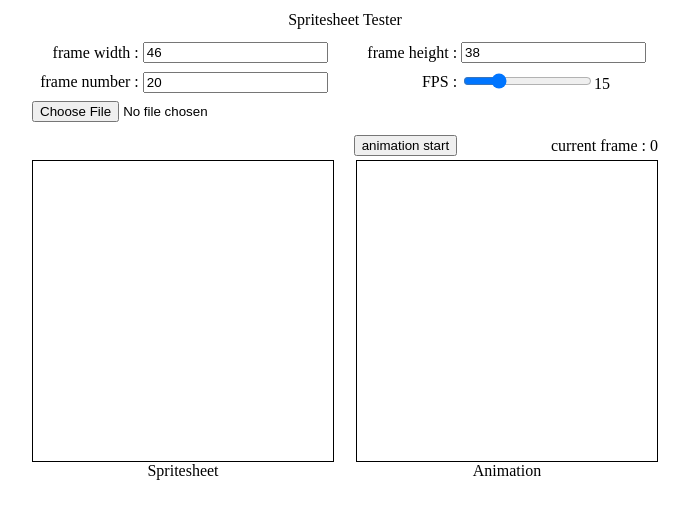
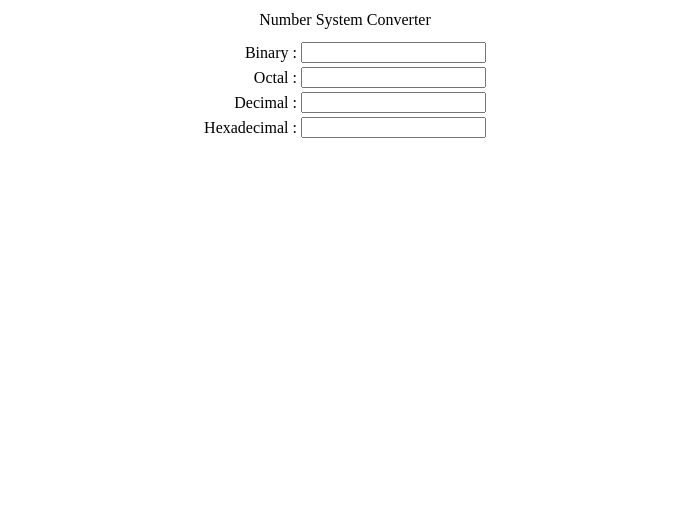
Before and after one commit to kcal2845/js_utils, a plain HTML site: page number_system_converter/index.html in a window 1280 px wide. Shown: the whole page, without its empty margins (295-984 px from the left). Drawn offline with Linux system fonts and the light colour scheme.

Commit message:
Update index.html

```diff
--- a/number_system_converter/index.html
+++ b/number_system_converter/index.html
@@ -1,44 +1,18 @@
+<!doctype html>
+<html>
+<head><title>Browser Language</title>
+<meta charset='utf-8'>
+</head>
+<body>
 <div>
-<form oninput='fpsvalue.value = fps.value'>
 <table align='center'>
-<tr><td align = 'center' colspan='4' style='padding-bottom:10px'>Spritesheet Tester</td></tr>
-<tr>
-  <td align = 'right' style='padding-bottom:5px'>frame width : </td>
-  <td align = 'left' style='padding-bottom:5px'><input type='text' id='frame_width' value='46'></td>
-  <td align = 'right' style='padding-bottom:5px'>frame height : </td>
-  <td align = 'left' style='padding-bottom:5px'><input type='text' id='frame_height' value='38'></td>
-</tr>
-<tr>
-  <td align = 'right' style='padding-bottom:5px'>frame number : </td>
-  <td align = 'left' style='padding-bottom:5px'><input type='text' id='frame_number' value='20'></td>
-  <td align = 'right' style='padding-bottom:5px'> FPS : </td>
-  <td align = 'left' style='padding-bottom:5px'><input type = 'range' id='fps' min=0 max=60 value = '15'><output id='fpsvalue'>15</output></td>
-</tr>
-<tr>
-  <td colspan = '4' align = 'left' style='padding-bottom:10px'>
-    <input type='file' id='getfile' accept='image/*'>
-  </td>
-</tr>
-<tr>
-<td colspan = '2' align = 'left'><output id = 'sizetext'></output></td>
-<td align = 'right'>
-  <input type='button' id='animationbutton' value = 'animation start'>
-</td>
-<td align = 'right'>
-  <output id='currentframetext'>current frame : 0</output>
-</td>
-</tr>
-<tr>
-  <td align = 'center' style='padding-right:10px' colspan='2'>
-    <canvas width = 300; height = 300; style='border:1px black solid;' id = 'canvas_spritesheet'></canvas><br>
-    Spritesheet
-  </td>
-  <td align = 'center' style='padding-left:10px' colspan='2'>
-    <canvas width = 300; height = 300; style='border:1px black solid;' id = 'canvas_animation'></canvas><br>
-    Animation
-  </td>
-</tr>
+<tr><td align='center' colspan='2' style='padding-bottom:10px'>Number System Converter</td></tr>
+<tr><td align='right'>Binary :</td><td align='center'><input type='text' id='input_binary' value='' style="text-align: right;"></td></tr>
+<tr><td align='right'>Octal :</td><td align='center'><input type='text' id='input_octal' value='' style="text-align: right;"></td></tr>
+<tr><td align='right'>Decimal :</td><td align='center'><input type='text' id='input_decimal' value='' style="text-align: right;"></td></tr>
+<tr><td align='right'>Hexadecimal :</td><td align='center'><input type='text' id='input_hexadecimal' value='' style="text-align: right;"></td></tr>
 </table>
-</form>
-<script src='spritesheet_tester.js'></script>
+<script src='number_system_converter.js'></script>
 </div>
+</body>
+</html>
```
